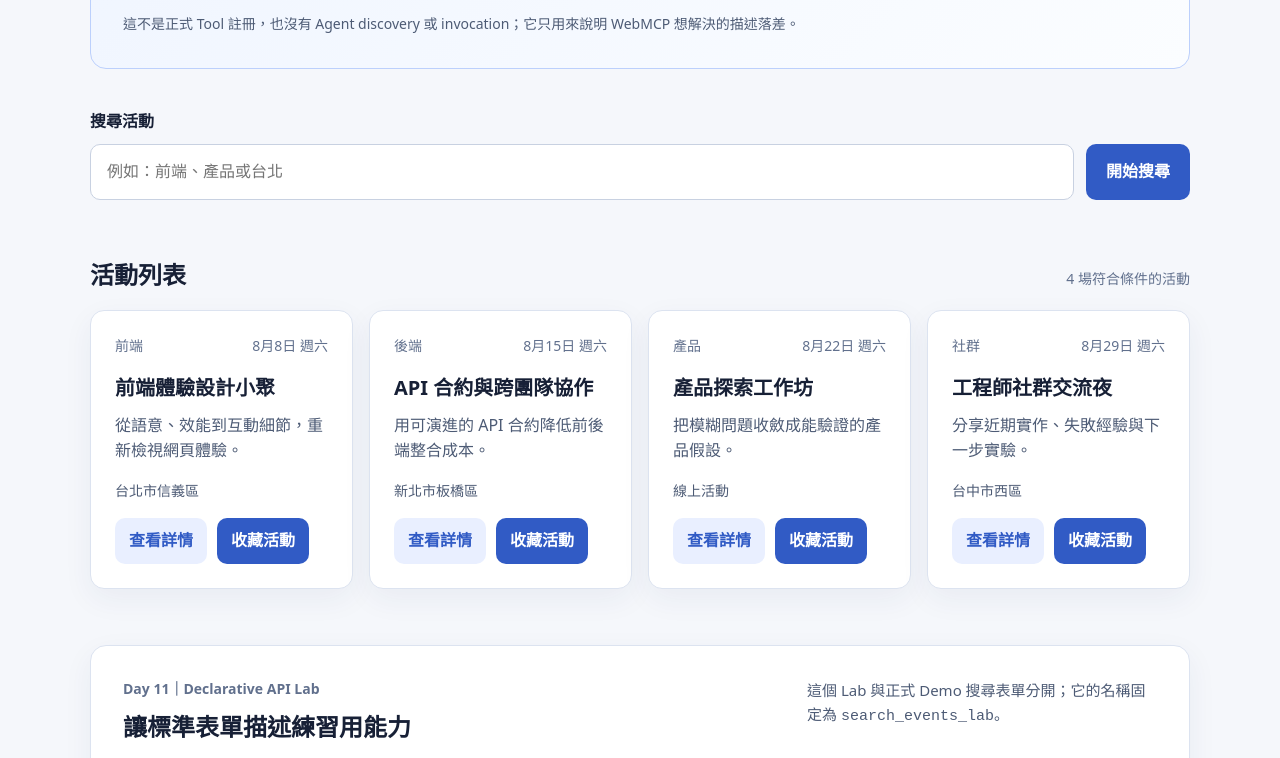
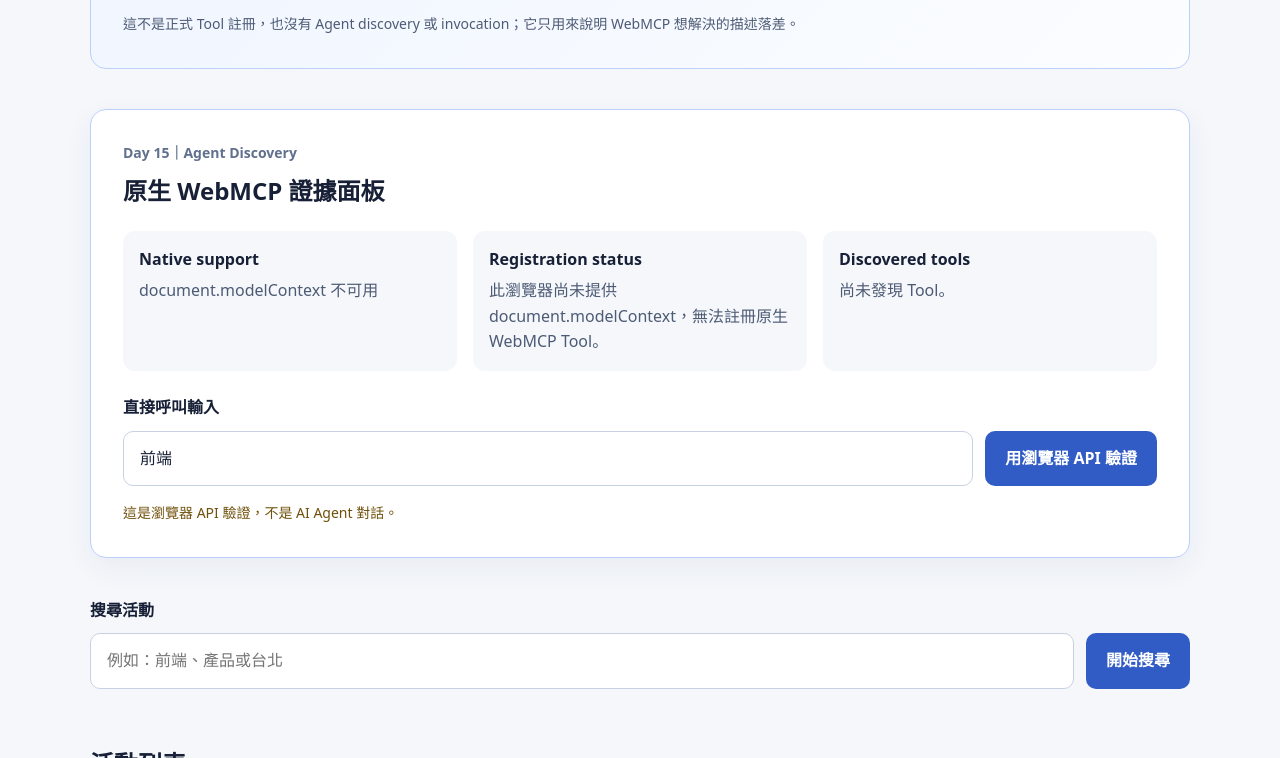
Before and after one commit to eric861129/AgentReady-Events-V2, a website built with Vite: page index.html in a window 1280 px wide. Shown: the part 644-1402 px from the top of the page. Built offline with nearby package versions, Linux system fonts and the light colour scheme.

Commit message:
feat: show search events WebMCP runtime evidence

```diff
--- a/src/main.ts
+++ b/src/main.ts
@@ -1,6 +1,9 @@
+/// <reference types="vite/client" />
+
 import { events, searchEvents, toggleSavedEvent, type EventItem } from './domain/events';
 import { CurrentEventToolLifecycle } from './labs/current-event-tool';
 import { createDeclarativeToolPreview, type DeclarativeToolDefinition } from './labs/declarative-preview';
+import { SearchEventsRuntime, type SearchEventsRuntimeSnapshot } from './webmcp/search-events-runtime';
 import { getSupportedModelContext, readCurrentTools } from './webmcp/support';
 import './styles.css';
 
@@ -13,11 +16,21 @@
 const appRoot = app;
 const modelContext = getSupportedModelContext(document);
 const currentEventToolLifecycle = new CurrentEventToolLifecycle(modelContext);
+const temporaryFailureEvidenceScenario =
+  import.meta.env.DEV &&
+  new URLSearchParams(window.location.search).get('evidenceScenario') === 'temporary-unavailable';
+const searchEventsRuntime = new SearchEventsRuntime({
+  context: getSupportedModelContext(document),
+  toolOptions: {
+    isTemporarilyUnavailable: () => temporaryFailureEvidenceScenario
+  }
+});
 
 let activeQuery = '';
 let visibleEvents: readonly EventItem[] = events;
 let savedEventIds: readonly string[] = [];
 let selectedEventId: string | null = null;
+let searchEventsRuntimeSnapshot: SearchEventsRuntimeSnapshot | null = null;
 
 const declarativeSearchLabDefinition: DeclarativeToolDefinition = {
   toolname: 'search_events_lab',
@@ -45,6 +58,7 @@
         <p>這是尚未加入 WebMCP 的人類操作基線。你可以搜尋活動並收藏有興趣的場次。</p>
       </section>
       ${renderWebMcpConceptCard()}
+      ${renderWebMcpRuntimePanel()}
       <form class="search-form" id="event-search-form">
         <label for="event-search">搜尋活動</label>
         <div class="search-controls">
@@ -67,6 +81,53 @@
   `;
 
   void synchronizeCurrentEventTool();
+}
+
+function renderWebMcpRuntimePanel(): string {
+  const hasNativeSupport = searchEventsRuntimeSnapshot?.nativeSupport ?? modelContext !== null;
+  const registrationStatus = searchEventsRuntimeSnapshot?.registrationStatus ?? '正在初始化 WebMCP runtime。';
+  const discoveredTools = searchEventsRuntimeSnapshot?.discoveredTools ?? [];
+  const toolNames = discoveredTools.map((tool) => `<li><code>${escapeHtml(tool.name)}</code></li>`).join('');
+  const lastInvocation = searchEventsRuntimeSnapshot?.lastInvocation;
+  const runtimeError = searchEventsRuntimeSnapshot?.errorMessage;
+
+  return `
+    <section class="webmcp-runtime-panel" data-testid="webmcp-runtime-panel" aria-labelledby="webmcp-runtime-title">
+      <p class="section-label">Day 15｜Agent Discovery</p>
+      <h2 id="webmcp-runtime-title">原生 WebMCP 證據面板</h2>
+      <div class="runtime-status-grid">
+        <div>
+          <strong>Native support</strong>
+          <p>document.modelContext ${hasNativeSupport ? '可用' : '不可用'}</p>
+        </div>
+        <div>
+          <strong>Registration status</strong>
+          <p>${escapeHtml(registrationStatus)}</p>
+        </div>
+        <div>
+          <strong>Discovered tools</strong>
+          ${toolNames === '' ? '<p>尚未發現 Tool。</p>' : `<ul>${toolNames}</ul>`}
+        </div>
+      </div>
+      ${runtimeError === undefined ? '' : `<p class="runtime-warning">${escapeHtml(runtimeError)}</p>`}
+      <form id="native-tool-evidence-form">
+        <label for="native-tool-query">直接呼叫輸入</label>
+        <div class="search-controls">
+          <input id="native-tool-query" name="query" type="search" value="前端" data-testid="native-tool-query" />
+          <button type="submit" data-testid="native-tool-invoke">用瀏覽器 API 驗證</button>
+        </div>
+      </form>
+      <p class="runtime-warning">這是瀏覽器 API 驗證，不是 AI Agent 對話。</p>
+      ${lastInvocation === undefined ? '' : `
+        <div class="runtime-evidence-log" aria-live="polite">
+          <strong>Last invocation input</strong>
+          <pre><code>${escapeHtml(JSON.stringify(lastInvocation.input, null, 2))}</code></pre>
+          <strong>Raw result</strong>
+          <pre><code>${escapeHtml(lastInvocation.rawResult)}</code></pre>
+        </div>
+      `}
+    </section>
+  `;
 }
 
 function renderWebMcpConceptCard(): string {
@@ -245,8 +306,27 @@
   return error instanceof Error ? error.message : '未知錯誤';
 }
 
+async function initializeSearchEventsRuntime(): Promise<void> {
+  searchEventsRuntimeSnapshot = await searchEventsRuntime.initialize();
+  render();
+}
+
+async function invokeSearchEventsForEvidence(form: HTMLFormElement): Promise<void> {
+  const formData = new FormData(form);
+  const query = String(formData.get('query') ?? '');
+  searchEventsRuntimeSnapshot = await searchEventsRuntime.invokeForEvidence({ query });
+  render();
+}
+
 appRoot.addEventListener('submit', (event) => {
   if (!(event.target instanceof HTMLFormElement)) {
+    return;
+  }
+
+  if (event.target.id === 'native-tool-evidence-form') {
+    event.preventDefault();
+    void invokeSearchEventsForEvidence(event.target);
+
     return;
   }
 
@@ -295,3 +375,4 @@
 });
 
 render();
+void initializeSearchEventsRuntime();
--- a/src/styles.css
+++ b/src/styles.css
@@ -137,6 +137,68 @@
 
 .webmcp-concept__notice {
   margin-top: 1rem;
+  font-size: 0.875rem;
+}
+
+.webmcp-runtime-panel {
+  margin: 2.5rem 0;
+  padding: clamp(1.25rem, 3vw, 2rem);
+  border: 1px solid #bcd0fc;
+  border-radius: 1rem;
+  background: #fff;
+  box-shadow: 0 10px 30px rgb(31 52 94 / 0.06);
+}
+
+.webmcp-runtime-panel h2 {
+  margin-bottom: 1.25rem;
+}
+
+.webmcp-runtime-panel form > label {
+  display: block;
+  margin-bottom: 0.625rem;
+  font-weight: 700;
+}
+
+.runtime-status-grid {
+  display: grid;
+  grid-template-columns: repeat(3, minmax(0, 1fr));
+  gap: 1rem;
+  margin-bottom: 1.5rem;
+}
+
+.runtime-status-grid > div {
+  padding: 1rem;
+  border-radius: 0.75rem;
+  background: #f5f7fb;
+}
+
+.runtime-status-grid p,
+.runtime-status-grid ul {
+  margin: 0.375rem 0 0;
+  color: #4d5b75;
+}
+
+.runtime-evidence-log {
+  margin-top: 1.25rem;
+  padding: 1rem;
+  border-radius: 0.75rem;
+  color: #ddedff;
+  background: #172036;
+}
+
+.runtime-evidence-log pre {
+  margin: 0.5rem 0 1rem;
+  overflow-x: auto;
+  white-space: pre-wrap;
+}
+
+.runtime-evidence-log pre:last-child {
+  margin-bottom: 0;
+}
+
+.runtime-warning {
+  margin: 1rem 0 0;
+  color: #70510b;
   font-size: 0.875rem;
 }
 
@@ -395,6 +457,10 @@
     grid-template-columns: 1fr;
   }
 
+  .runtime-status-grid {
+    grid-template-columns: 1fr;
+  }
+
   .site-header p {
     font-size: 0.8125rem;
   }
```
Also changed, not shown: tests/browser/webmcp-runtime.spec.ts (added, +49 -0 lines).
